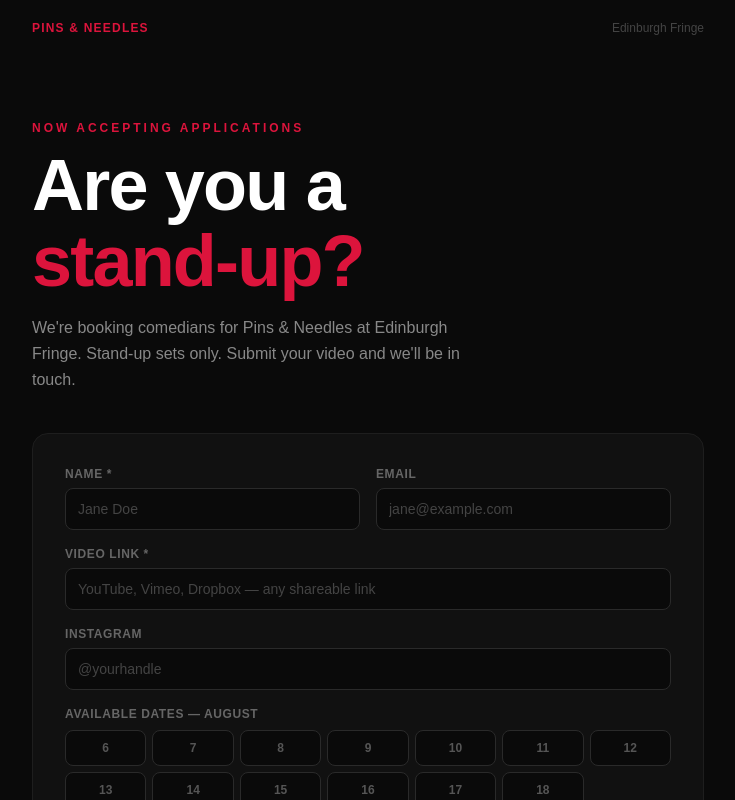
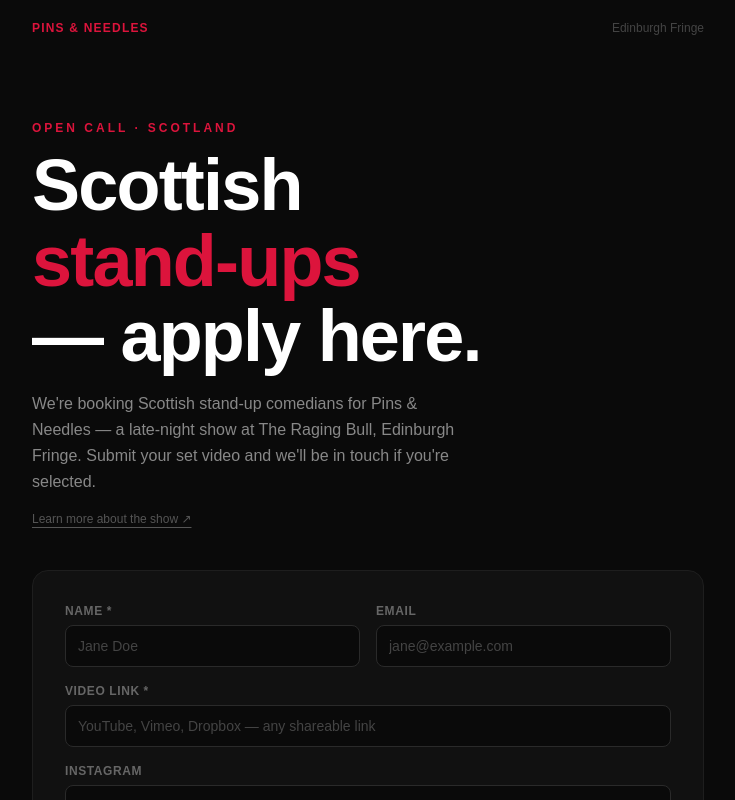
Before and after one commit to taylordrew4u2/comedysub, a Next.js app: page / in a window 1280 px wide. Shown: the top 800 px of the page, without its empty margins (272-1007 px from the left). Built offline with nearby package versions, Linux system fonts and the light colour scheme.

Commit message:
Target Scottish comedians specifically, add learn more link to pinsandneedlescomedy.com

```diff
--- a/app/page.tsx
+++ b/app/page.tsx
@@ -4,7 +4,7 @@ import WebForm from './_components/WebForm';
 export const metadata: Metadata = {
   title: 'Pins & Needles — Apply to Perform',
   description:
-    'Stand-up comedian? Apply to perform at Pins & Needles at Edinburgh Fringe. Submit your set video now.',
+    'Scottish stand-up comedian? Apply to perform at Pins & Needles at Edinburgh Fringe. Submit your set video now.',
 };
 
 export default function HomePage() {
@@ -29,16 +29,26 @@ export default function HomePage() {
           {/* ── Primary CTA block ── */}
           <div className="mb-10 pt-10 sm:pt-16">
             <p className="mb-3 text-xs font-bold uppercase tracking-[0.25em] text-[#DC143C]">
-              Now Accepting Applications
+              Open Call · Scotland
             </p>
             <h1 className="mb-4 text-5xl font-extrabold leading-[1.05] tracking-tight sm:text-7xl">
-              Are you a<br />
-              <span className="text-[#DC143C]">stand-up?</span>
+              Scottish<br />
+              <span className="text-[#DC143C]">stand-ups</span><br />
+              — apply here.
             </h1>
             <p className="max-w-md text-base leading-relaxed text-[#888]">
-              We&apos;re booking comedians for Pins &amp; Needles at Edinburgh Fringe.
-              Stand-up sets only. Submit your video and we&apos;ll be in touch.
+              We&apos;re booking Scottish stand-up comedians for Pins &amp; Needles —
+              a late-night show at The Raging Bull, Edinburgh Fringe.
+              Submit your set video and we&apos;ll be in touch if you&apos;re selected.
             </p>
+            <a
+              href="https://pinsandneedlescomedy.com"
+              target="_blank"
+              rel="noopener noreferrer"
+              className="mt-4 inline-flex items-center gap-1.5 text-xs text-[#555] underline underline-offset-4 hover:text-[#DC143C] transition-colors"
+            >
+              Learn more about the show ↗
+            </a>
           </div>
 
           {/* ── Form or Closed ── */}
```
